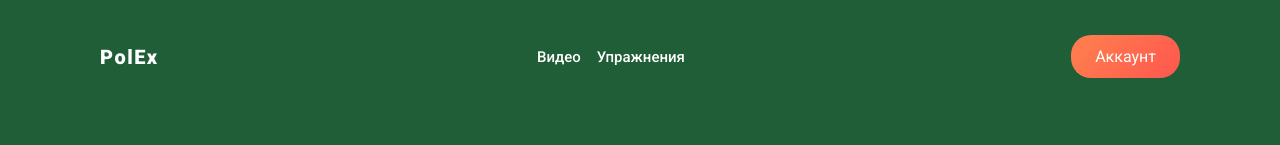
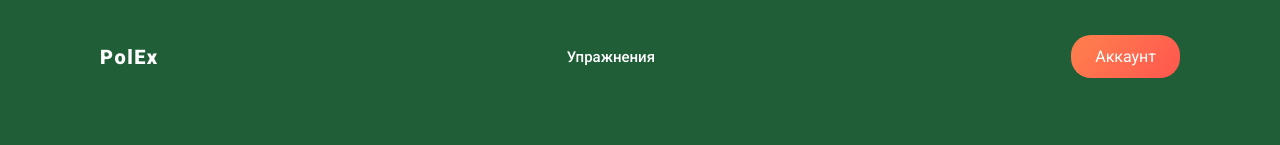
Before and after one commit to nanawebdev/polex, a React (Create React App) app: page / in a window 1280 px wide. Shown: the top 145 px of the page. Built offline with nearby package versions, Linux system fonts and the light colour scheme.

Commit message:
hide videos menu

```diff
--- a/src/App.js
+++ b/src/App.js
@@ -14,7 +14,7 @@ function App() {
 
         <NavLink to="/" className="header__main">PolEx</NavLink>
         <nav className='header__nav'>
-          <NavLink to="videos">Видео</NavLink>
+          {/* <NavLink to="videos">Видео</NavLink> */}
           <NavLink to="exercises">Упражнения</NavLink>
         </nav>
 
```
